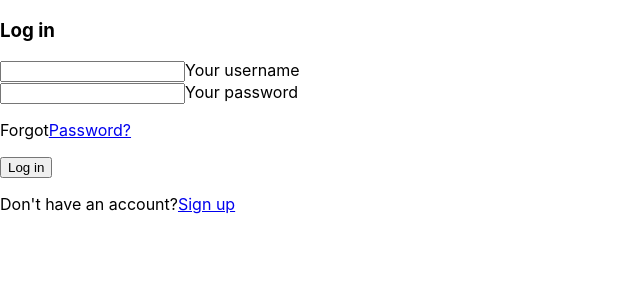
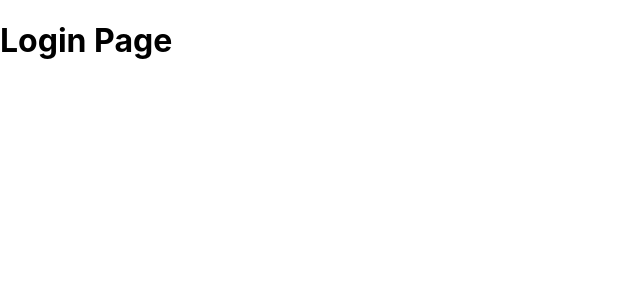
Before and after one commit to iamkryptonite/fantasyCricket, a React (Create React App) app: page /login in a window 1280 px wide. Shown: the top 300 px of the page, without its empty margins (0-640 px from the left). Built offline with nearby package versions, Linux system fonts and the light colour scheme; the HTML template or start-up script is replaced by a standard one.

Commit message:
Revert "Login Page Updated (#1)"
This reverts commit af4eb915b34b39e7d3a3e5df4479d038d4170df0.

```diff
--- a/src/components/homePage/index.js
+++ b/src/components/homePage/index.js
@@ -1,8 +1,12 @@
 import React from 'react'
-
 class Home extends React.Component {
     render() {
-      return;
+      return(
+        <>
+          {/* Write  your code here */}
+          <h1>Home Page</h1>
+        </>
+      );
     }
   }
 export default Home
--- a/src/components/loginPage/index.js
+++ b/src/components/loginPage/index.js
@@ -1,74 +1,12 @@
 import React from 'react'
-import { MDBContainer, MDBRow, MDBCol, MDBCard, MDBCardBody, MDBInput, MDBBtn, MDBIcon } from 'mdbreact';
 class Login extends React.Component {
     render() {
       return(
-        <MDBContainer>
-      <MDBRow>
-        <MDBCol md="6">
-          <MDBCard>
-            <div className="header pt-3 peach-gradient">
-              <MDBRow className="d-flex justify-content-center">
-                <h3 className="white-text mb-3 pt-3 font-weight-bold">
-                  Log in
-                </h3>
-              </MDBRow>
-              <MDBRow className="mt-2 mb-3 d-flex justify-content-center">
-                <a href="#!" className="fa-lg p-2 m-2 fb-ic">
-                  <MDBIcon fab icon="facebook-f" size="lg" className="white-text" />
-                </a>
+        <>
+          {/* Write  your code here */}
+          <h1>Login Page</h1>
 
-
-              </MDBRow>
-            </div>
-            <MDBCardBody className="mx-4 mt-4">
-              <MDBInput label="Your username" group type="text" validate />
-              <MDBInput
-                label="Your password"
-                group
-                type="password"
-                validate
-                containerClass="mb-0"
-              />
-              <p className="font-small grey-text d-flex justify-content-end">
-                Forgot
-                <a
-                  href="#!"
-                  className="dark-grey-text ml-1 font-weight-bold"
-                >
-                  Password?
-                </a>
-              </p>
-              <MDBRow className="d-flex align-items-center mb-4 mt-5">
-                <MDBCol md="5" className="d-flex align-items-start">
-                  <div className="text-center">
-                    <MDBBtn
-                      color="grey"
-                      rounded
-                      type="button"
-                      className="z-depth-1a"
-                    >
-                      Log in
-                    </MDBBtn>
-                  </div>
-                </MDBCol>
-                <MDBCol md="7" className="d-flex justify-content-end">
-                  <p className="font-small grey-text mt-3">
-                    Don't have an account?
-                    <a
-                      href="#!"
-                      className="dark-grey-text ml-1 font-weight-bold"
-                    >
-                      Sign up
-                    </a>
-                  </p>
-                </MDBCol>
-              </MDBRow>
-            </MDBCardBody>
-          </MDBCard>
-        </MDBCol>
-      </MDBRow>
-    </MDBContainer>
+        </>
       );
     }
   }
--- a/src/components/registerPage/index.js
+++ b/src/components/registerPage/index.js
@@ -1,26 +1,12 @@
 import React from 'react'
-import { MDBContainer, MDBRow, MDBCol, MDBBtn, MDBInput } from 'mdbreact';
 class Register extends React.Component {
     render() {
         return(
-          <MDBContainer>
-            <MDBRow>
-              <MDBCol md="6">
-                <form>
-                  <p className="h5 text-center mb-4">Sign up</p>
-                  <div className="grey-text">
-                    <MDBInput label="Your username" icon="user" group type="text" validate error="wrong"
-                      success="right" />
+            <>
+              {/* Write  your code here */}
+              <h1>Register Page</h1>
 
-                    <MDBInput label="Your password" icon="lock" group type="password" validate />
-                  </div>
-                  <div className="text-center">
-                    <MDBBtn color="primary">Register</MDBBtn>
-                  </div>
-                </form>
-              </MDBCol>
-            </MDBRow>
-            </MDBContainer>
+            </>
           );
     }
   }
```
